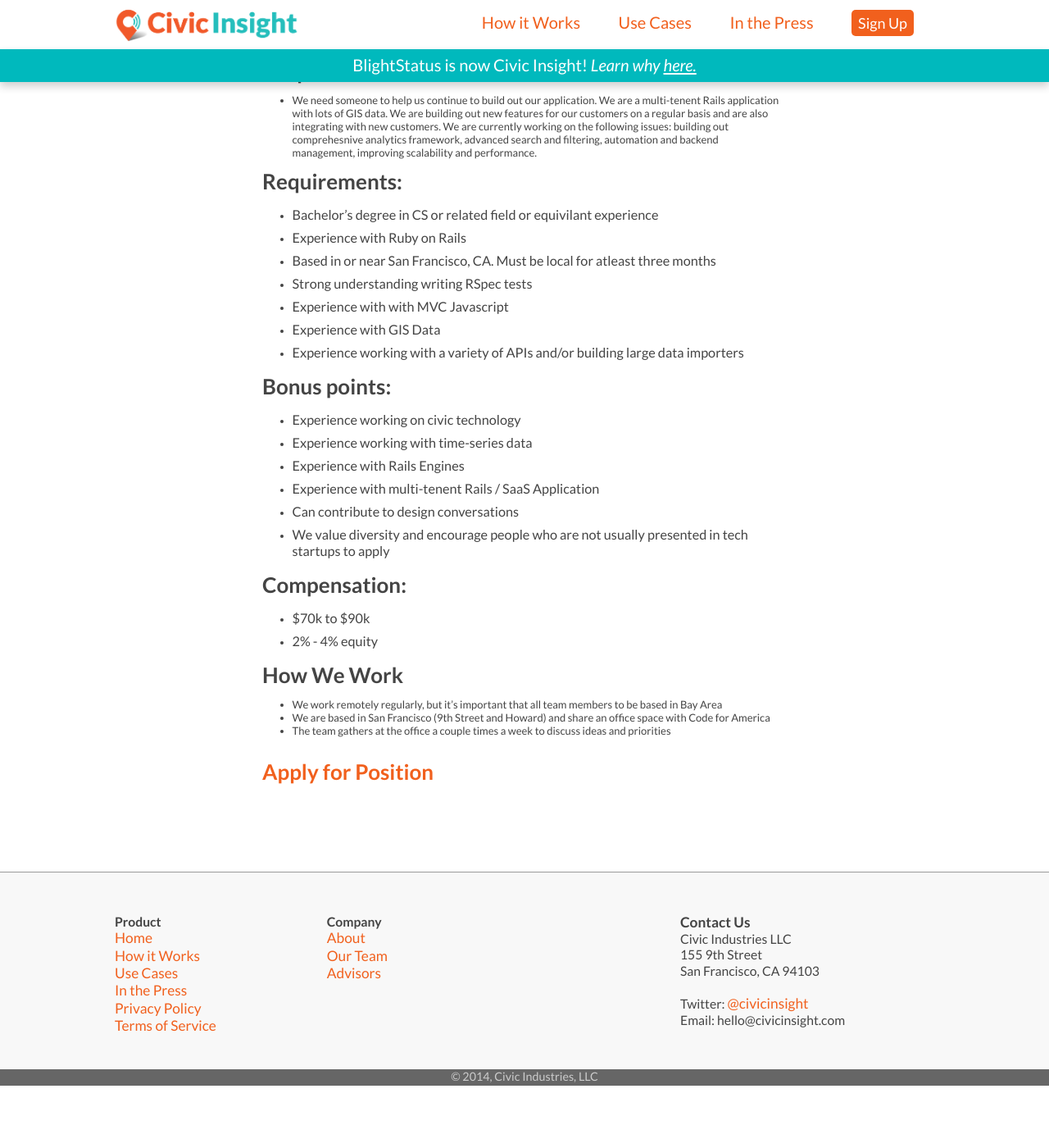
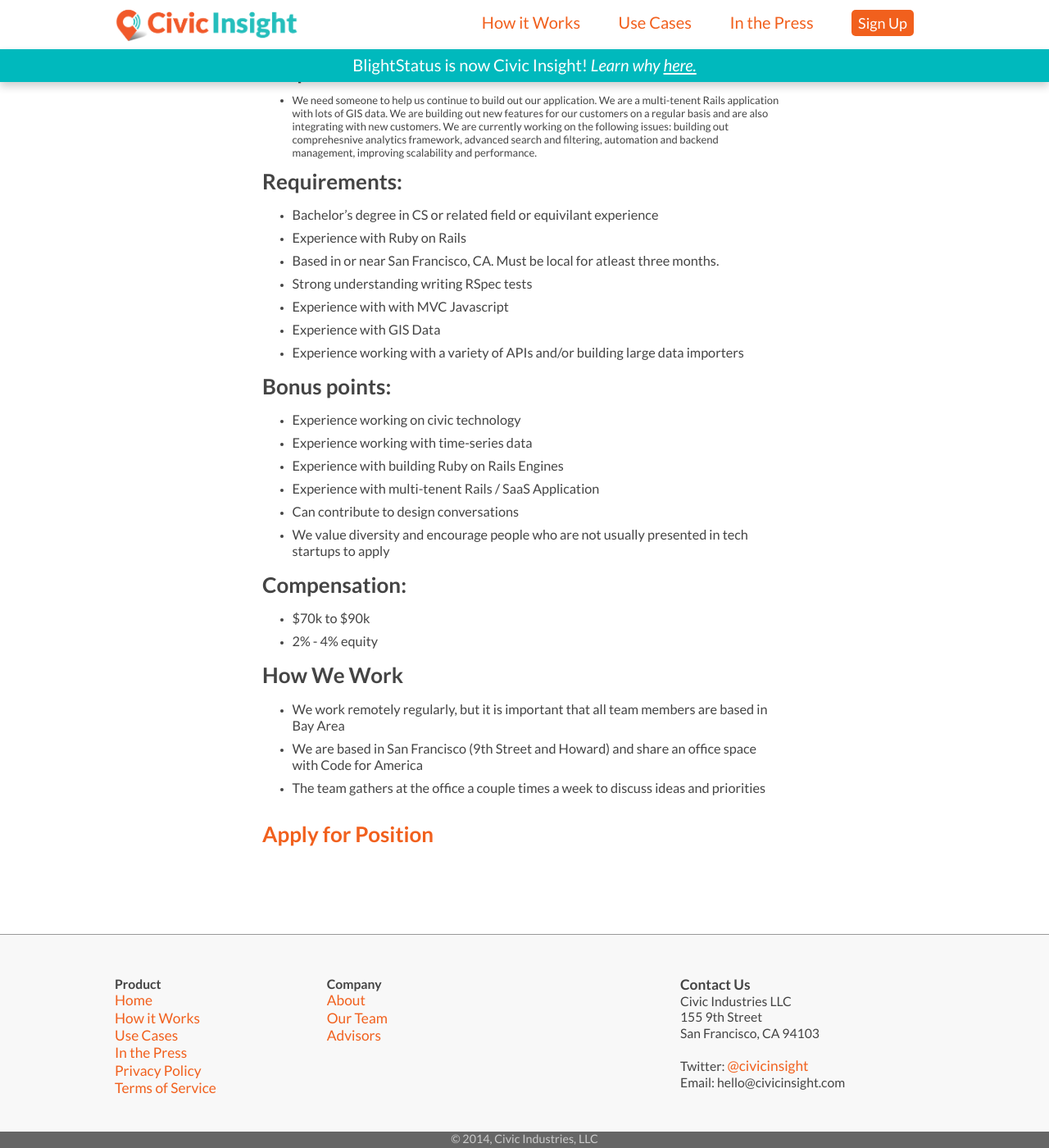
Before and after one commit to civicindustries/civicinsight.com, a Jekyll site: the page built from jobs/ruby-on-rails-developer.md, in a window 1280 px wide and 1400 px high, scrolled down 592 px. Shown: the whole window at 82% size. Built offline with Jekyll 4.4.1, drawn with Linux system fonts in a browser that asks for light colours; nearby versions of some CDN libraries; Markdown is read by kramdown in place of the engine named in the settings; before the commit the page ends 1916 px from its top, so only the background shows below that.

Commit message:
minor formatting fixes

```diff
--- a/jobs/ruby-on-rails-developer.md
+++ b/jobs/ruby-on-rails-developer.md
@@ -45,7 +45,7 @@
 
 * Experience with Ruby on Rails
 
-* Based in or near San Francisco, CA. Must be local for atleast three months
+* Based in or near San Francisco, CA. Must be local for atleast three months.
 
 * Strong understanding writing RSpec tests
 
@@ -63,7 +63,7 @@
 
 * Experience working with time-series data
 
-* Experience with Rails Engines
+* Experience with building Ruby on Rails Engines
 
 * Experience with multi-tenent Rails / SaaS Application
 
@@ -80,8 +80,10 @@
 
 ### How We Work
 
-* We work remotely regularly, but it's important that all team members to be based in Bay Area
-* We are based in San Francisco (9th Street and Howard) and share an office space with Code for America
-* The team gathers at the office a couple times a week to discuss ideas and priorities
+  * We work remotely regularly, but it is important that all team members are based in Bay Area
+
+  * We are based in San Francisco (9th Street and Howard) and share an office space with Code for America
+
+  * The team gathers at the office a couple times a week to discuss ideas and priorities
 
 #### [Apply for Position](https://docs.google.com/a/civicindustries.com/forms/d/1qvmci4D9JvRgFfzFwctw7BA0TL4v5r6ek38vPYMZJ3I/viewform?usp=send_form)
```
Also changed, not shown: jobs/business-development.md (+21 -21 lines), jobs/coding-intern.md (+13 -12 lines), jobs/marketing-intern.md (+8 -8 lines).
